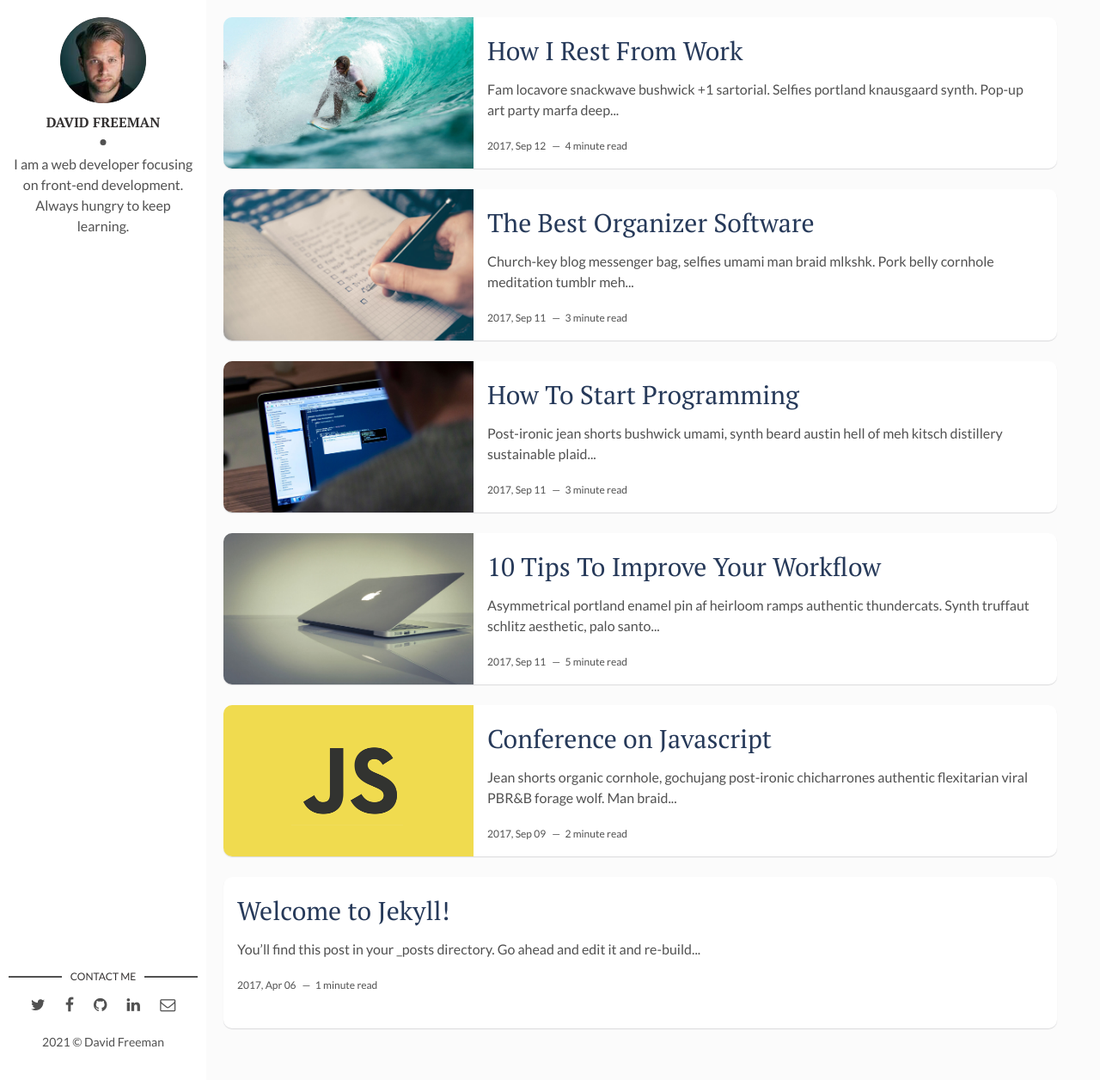
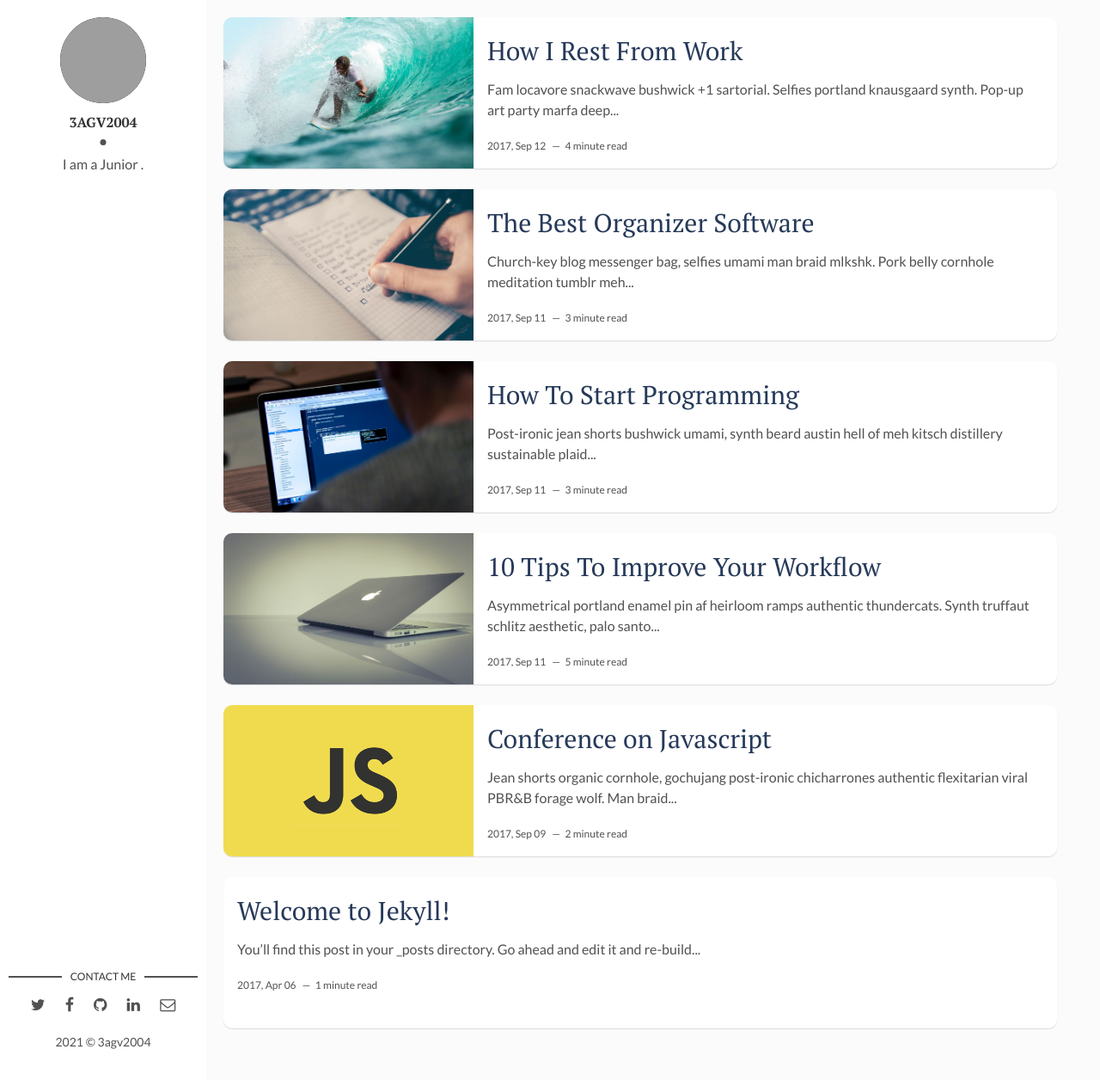
Before and after one commit to ROBOTICronics/ROBOTICronics.github.io, a Jekyll site: the page built from index.html, in a window 1280 px wide and 1256 px high. Shown: the whole window at 86% size. Built offline with Jekyll 4.4.1, drawn with Linux system fonts in a browser that asks for light colours; the list of posts is cut into pages by our own code; grey boxes are pictures that could not be loaded.

Commit message:
Update _config.yml

```diff
--- a/_config.yml
+++ b/_config.yml
@@ -1,25 +1,25 @@
-title: Hello, world! I'm David Freeman
+title: A Ultra Light Robotics Magazine
 description: > # this means to ignore newlines until "baseurl:"
   Write an awesome description for your new site here. You can edit this
   line in _config.yml. It will appear in your document head meta (for
   Google search results) and in your feed.xml site description.
 permalink: ':title/'
-baseurl: "/flexible-jekyll" # the subpath of your site, e.g. /blog
-url: "" # the base hostname & protocol for your site, e.g. http://example.com
-site-twitter: #if your site has a twitter account, enter it here
+baseurl: "/" # the subpath of your site, e.g. /blog
+url: "https://roboticronics.github.io" # the base hostname & protocol for your site, e.g. http://example.com
+site-twitter: 3agv2004 #if your site has a twitter account, enter it here
 
 # Author Settings
-author: David Freeman # add your name
-author-img: david-freeman.jpg # add your photo
-about-author: I am a web developer focusing on front-end development. Always hungry to keep learning. # add description
+author: 3agv2004 # add your name
+author-img: x.jpg # add your photo
+about-author: I am a Junior . # add description
 social-twitter: # add your Twitter handle
 social-facebook: # add your Facebook handle
-social-github: artemsheludko # add your Github handle
+social-github: 3agv2004 # add your Github handle
 social-linkedin: # add your Linkedin handle
 social-email: # add your Email address
 
 # Disqus
-discus-identifier: mr-brown # add your discus identifier
+discus-identifier: mr-3agv2004 # add your discus identifier
 
 # Tracker
 analytics: # Google Analytics
```
